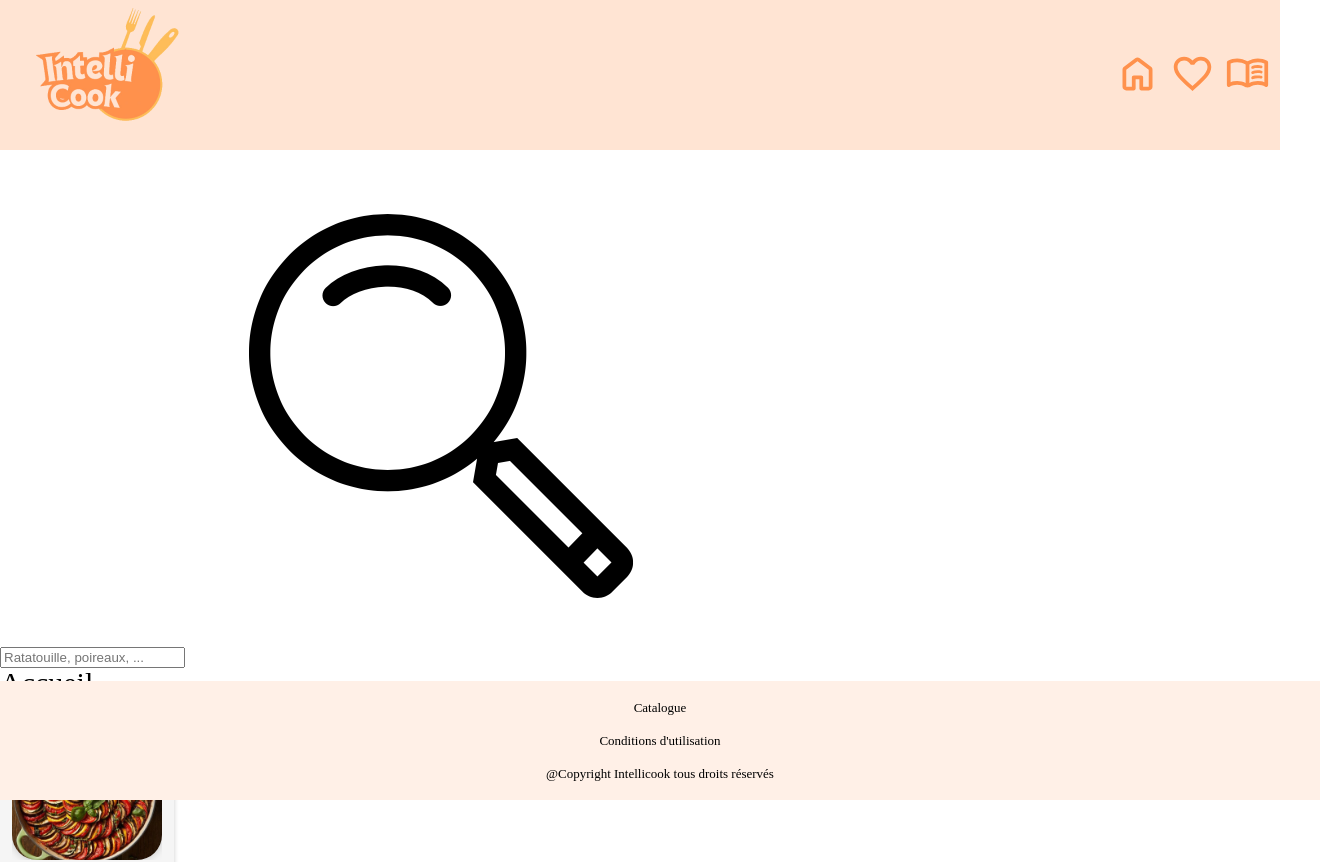
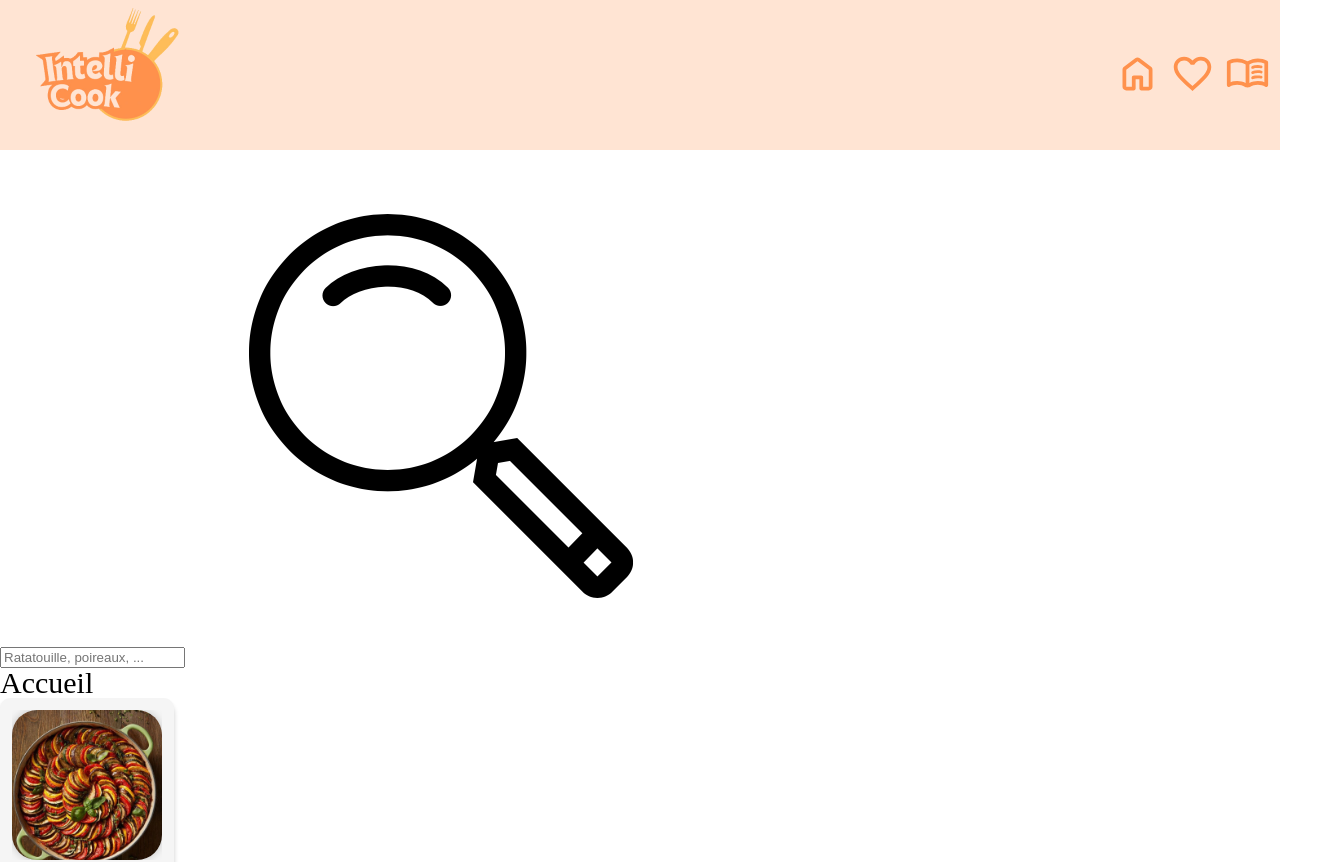
Before and after one commit to JuliePlagias/Brief-IntelliCook, a React (Create React App) app: page / in a window 1280 px wide. Shown: the top 862 px of the page, 1320 px wide, since content can reach past the window. Built offline with nearby package versions, Linux system fonts and the light colour scheme; a web font is replaced by a local one.

Commit message:
style: footer in bottom of every pages added

```diff
--- a/src/App.jsx
+++ b/src/App.jsx
@@ -14,7 +14,9 @@ import Footer from './component/home/Footer'
 
 export default function App() {
   return (
+    <div className="app-container">
       <BrowserRouter>
+        <div className="content">
           <Routes>
             <Route path='/' element={<Navbar />}>
               <Route index element={<Home />} />
@@ -27,7 +29,9 @@ export default function App() {
                 />
             </Route>
           </Routes>
+        </div>
         <Footer />
       </BrowserRouter>
+    </div>
   )
 }
--- a/src/component/home/Footer.jsx
+++ b/src/component/home/Footer.jsx
@@ -1,9 +1,9 @@
 import React from 'react'
 import { Link } from 'react-router-dom'
 
-export default function Footer({ className }) {
+export default function Footer() {
   return (
-    <div className={`footer ${className}`}>
+    <div className={`footer`}>
       <Link to='/catalogue'><p>Catalogue</p></Link>
       <Link to="/conditions"><p>Conditions d'utilisation</p></Link>
       <p>@Copyright Intellicook tous droits réservés</p>
--- a/src/styles/base/_base.scss
+++ b/src/styles/base/_base.scss
@@ -6,6 +6,15 @@ body {
   margin: 0;
   padding: 0;
   box-sizing: border-box;
-  margin-top: 150px;
   background: $bg-color;
 }
+
+.app-container {
+  display: flex;
+  flex-direction: column;
+  min-height: 100vh;
+  .content {
+    margin-top: 150px;
+    flex: 1;
+  }
+}
--- a/src/styles/components/_searchingPage.scss
+++ b/src/styles/components/_searchingPage.scss
@@ -6,6 +6,6 @@ h1.searchingPage {
   &__favorites {
     font-size: 22px;
     text-align: center;
-    margin: 12rem 0 0;
+    margin: 2rem 0 0;
   }
 }
--- a/src/styles/layouts/_footer.scss
+++ b/src/styles/layouts/_footer.scss
@@ -4,13 +4,9 @@
   flex-direction: column;
   justify-content: center;
   align-items: center;
-  padding: 20px;
+  padding: 20px 0;
   gap: 20px;
-  width: 100%;
-  position: absolute;
-  bottom: 0;
-  left: 0;
-  right: 0;
+  width: 100vw;
   a,
   p {
     color: black;
--- a/src/styles/layouts/_navbar.scss
+++ b/src/styles/layouts/_navbar.scss
@@ -7,7 +7,6 @@
   width: 100%;
   height: 150px;
   justify-content: center;
-  z-index: -1;
   .logo {
     position: relative;
     top: -20px;
```
Lines whose indentation alone changed are shown as unchanged.
